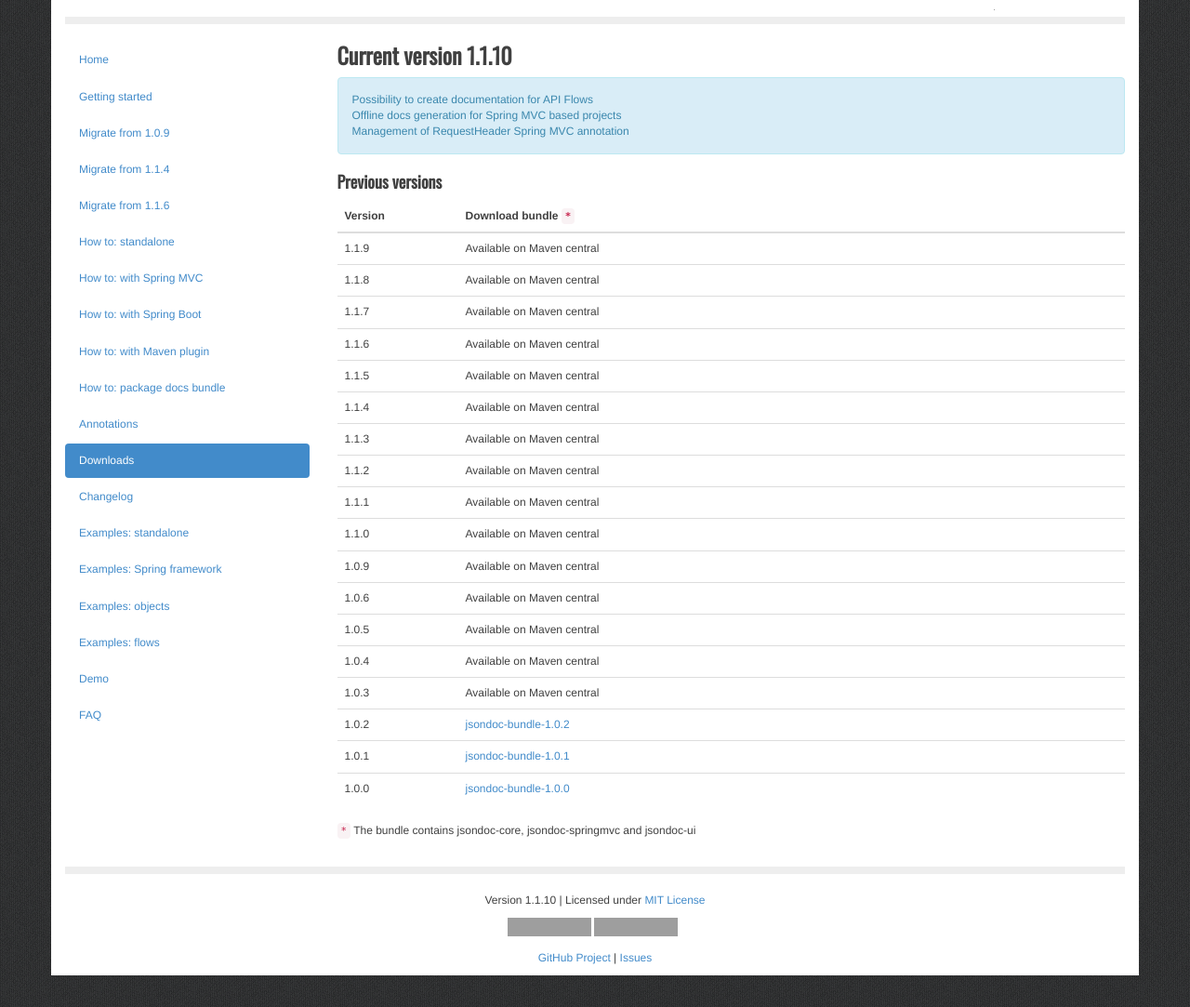
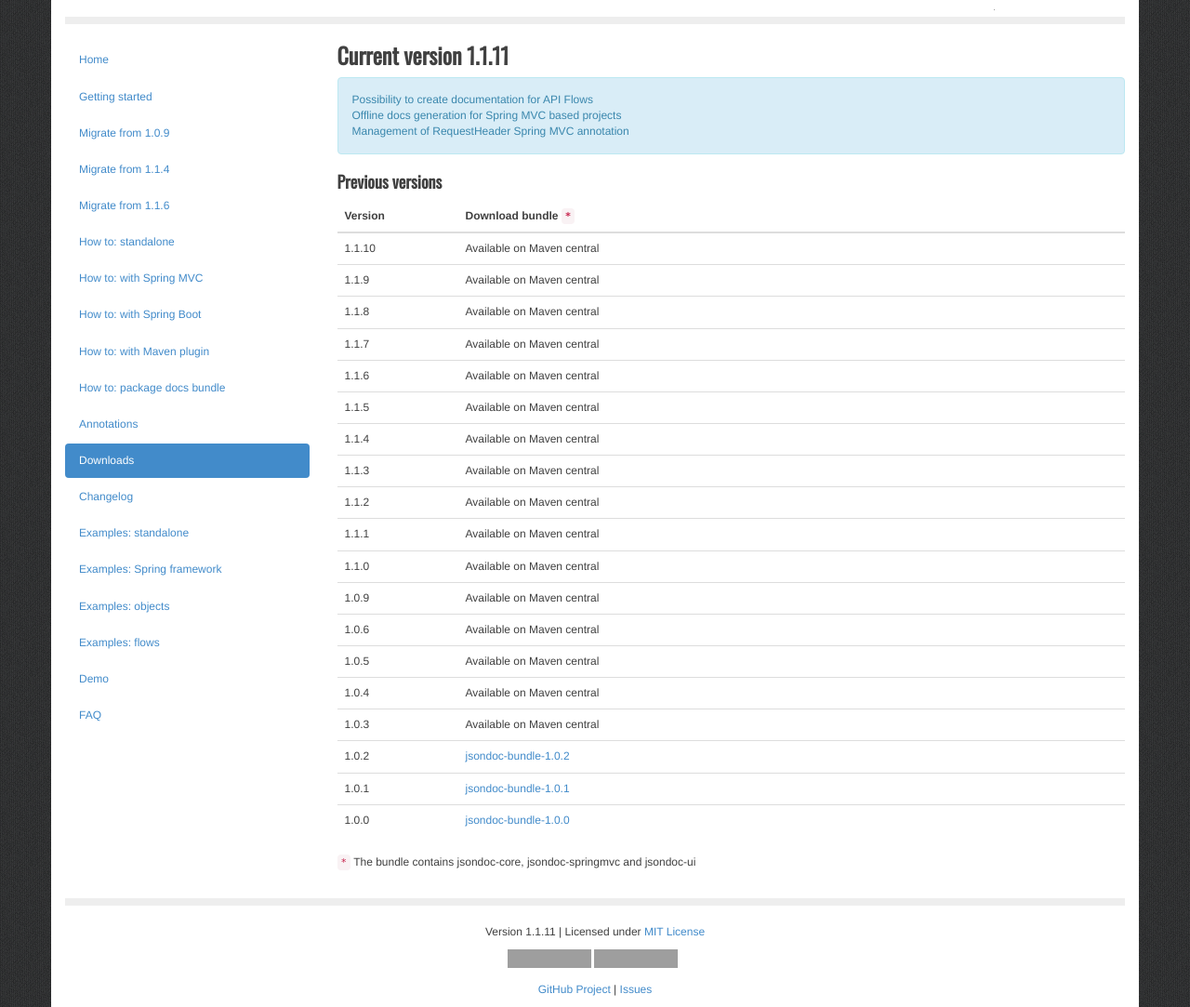
Before and after one commit to fabiomaffioletti/jsondoc, a Jekyll site: the page built from downloads.html, in a window 1280 px wide and 1400 px high, scrolled down 97 px, cut to the strip 317-1400 px from the top of the window. Shown: the whole strip at 93% size. Built offline with Jekyll 4.4.1, drawn with Linux system fonts in a browser that asks for light colours; nearby versions of some CDN libraries; some web fonts are replaced; Markdown is read by kramdown in place of the engine named in the settings; before the commit the page ends 1463 px from its top, so only the background shows below that; grey boxes are pictures that could not be loaded.

Commit message:
quick fix on ui

```diff
--- a/_config.yml
+++ b/_config.yml
@@ -2,6 +2,6 @@ name: JSONDoc
 baseurl:
 markdown: redcarpet
 highlighter: pygments
-version: 1.1.10
+version: 1.1.11
 demourl: http://jsondoc.eu01.aws.af.cm/jsondoc-ui.html
 downloadurl: distro/jsondoc-bundle-1.0.2.tar.gz
--- a/changelog.html
+++ b/changelog.html
@@ -3,7 +3,7 @@ layout: default
 title: Changelog
 ---
 
-<h3>Version 1.1.10 <small>Feb 03, 2015</small></h3>
+<h3>Version 1.1.11 <small>Feb 06, 2015</small></h3>
 <ul>
 <li>Relaxed check on ApiHeader name and description</li>
 <li>Management of Spring MVC @RequestHeader annotation</li>
--- a/downloads.html
+++ b/downloads.html
@@ -18,6 +18,7 @@ title: Downloads
         	<tr><th style="width: 130px;">Version</th><th>Download bundle <code>*</code></th></tr>
         </thead>
         <tbody>
+                <tr><td>1.1.10</td><td>Available on Maven central</td></tr>
                 <tr><td>1.1.9</td><td>Available on Maven central</td></tr>
                 <tr><td>1.1.8</td><td>Available on Maven central</td></tr>
                 <tr><td>1.1.7</td><td>Available on Maven central</td></tr>
```
